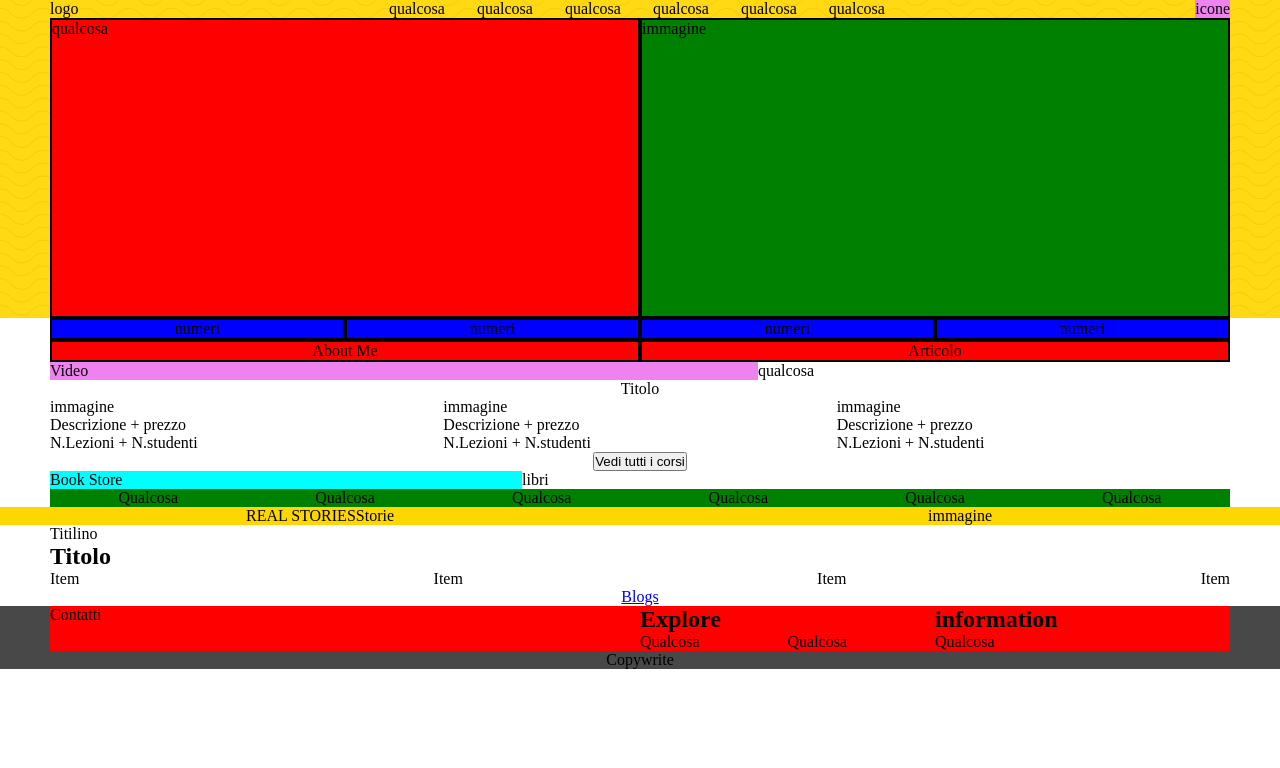
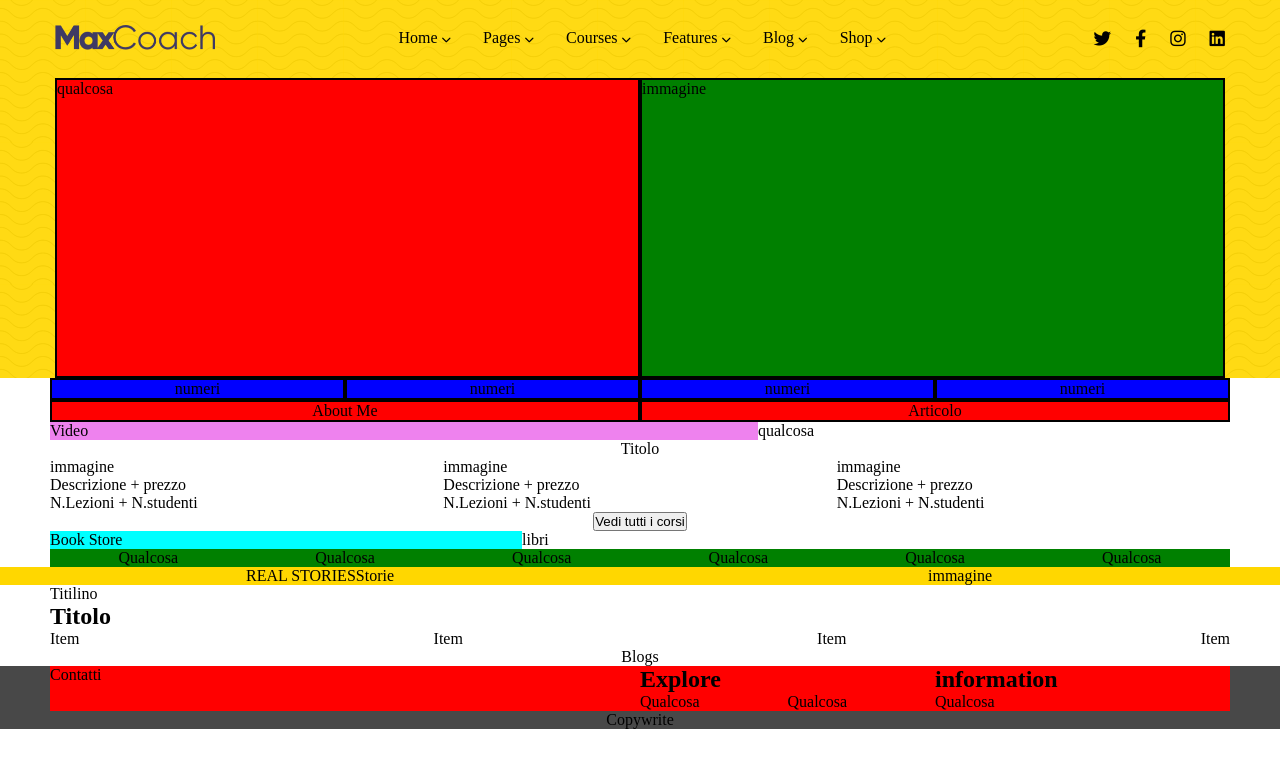
Before and after one commit to Marco-Vigilio/proj-html-vuejs, a Vue app: page / in a window 1280 px wide. Shown: the top 768 px of the page. Built offline with nearby package versions, Linux system fonts and the light colour scheme.

Commit message:
inserisco logo e icone all'header + menu in forma dinamica su un'altro component

```diff
--- a/index.html
+++ b/index.html
@@ -1,13 +1,19 @@
 <!DOCTYPE html>
 <html lang="en">
+
 <head>
   <meta charset="UTF-8" />
   <link rel="icon" type="image/svg+xml" href="/vite.svg" />
   <meta name="viewport" content="width=device-width, initial-scale=1.0" />
+  <link rel="stylesheet" href="https://cdnjs.cloudflare.com/ajax/libs/font-awesome/6.4.0/css/all.min.css"
+    integrity="sha512-iecdLmaskl7CVkqkXNQ/ZH/XLlvWZOJyj7Yy7tcenmpD1ypASozpmT/E0iPtmFIB46ZmdtAc9eNBvH0H/ZpiBw=="
+    crossorigin="anonymous" referrerpolicy="no-referrer" />
   <title>Vite + Vue</title>
 </head>
+
 <body>
   <div id="app"></div>
   <script type="module" src="/src/main.js"></script>
 </body>
+
 </html>
--- a/src/App.vue
+++ b/src/App.vue
@@ -19,8 +19,6 @@ export default {
 </template>
 
 <style lang="scss">
-@import './style/generals.scss';
-
 * {
     margin: 0;
     padding: 0;
@@ -30,4 +28,9 @@ export default {
 ul {
     list-style: none;
 }
+
+a {
+    text-decoration: none;
+    color: black;
+}
 </style>
--- a/src/components/AppHeader.vue
+++ b/src/components/AppHeader.vue
@@ -23,7 +23,7 @@ header {
     background-color: gold;
 
     div.contain {
-        max-width: 1180px;
+        max-width: 1170px;
         margin: 0 auto;
     }
 
--- /dev/null
+++ b/src/components/header/Menu.vue
@@ -0,0 +1,39 @@
+<template>
+    <div class="menu">
+        <ul>
+            <li>
+                <a href="#">{{ name }} <i class="fa-solid fa-chevron-down"></i></a>
+            </li>
+        </ul>
+    </div>
+</template>
+<script>
+export default {
+    name: "Menu",
+    props: {
+        name: String,
+    },
+    data() {
+
+    },
+}
+</script>
+<style lang="scss" scoped>
+li {
+    margin: 0 1rem;
+    border-bottom: 2px solid transparent;
+    line-height: normal;
+
+    vertical-align: text-top;
+
+    i {
+        font-size: .6rem;
+
+    }
+
+    &:hover {
+        border-bottom: 2px solid black;
+    }
+
+}
+</style>
--- a/src/components/header/NavHeader.vue
+++ b/src/components/header/NavHeader.vue
@@ -1,53 +1,96 @@
 <template>
     <nav>
-        <div class="image-logo">
-            logo
+        <div class="image_logo">
+            <img src="../../assets/img/dark-logo.png" alt="">
         </div>
+
 
         <div class="menu">
             <ul>
-                <li>qualcosa</li>
-                <li>qualcosa</li>
-                <li>qualcosa</li>
-                <li>qualcosa</li>
-                <li>qualcosa</li>
-                <li>qualcosa</li>
+                <Menu v-for="element in arrayMenu" :name=element.name />
             </ul>
         </div>
 
         <div class="social">
             <ul>
-                <li>icone</li>
+                <li><a href="#"><i class="fa-brands fa-twitter"></i></a></li>
+                <li><a href="#"><i class="fa-brands fa-facebook-f"></i></a></li>
+                <li><a href="#"><i class="fa-brands fa-instagram"></i></a></li>
+                <li><a href="#"><i class="fa-brands fa-linkedin"></i></a></li>
             </ul>
         </div>
     </nav>
 </template>
 <script>
+import Menu from './Menu.vue';
 export default {
     name: "Nav Header",
+    components: {
+        Menu
+    },
+    data() {
+        return {
+            arrayMenu: [
+                {
+                    name: "Home"
+                },
+                {
+                    name: "Pages"
+                },
+                {
+                    name: "Courses"
+                },
+                {
+                    name: "Features"
+                },
+                {
+                    name: "Blog"
+                },
+                {
+                    name: "Shop"
+                },
 
+            ]
+        }
+    }
 }
 </script>
 <style lang="scss" scoped>
 nav {
     display: flex;
     justify-content: space-between;
+    align-items: center;
+    padding: 1.5rem 0;
 
     .menu {
+        ul {
+            display: flex;
+        }
+    }
+
+    .image_logo {
+        width: 160px;
+
+        img {
+            width: 100%;
+        }
+    }
+
+    .social {
+        display: flex;
+        justify-content: flex-end;
 
         ul {
             display: flex;
 
             li {
-                margin: 0 1rem;
+                padding-left: 1.5rem;
+
+                i {
+                    font-size: 1.1rem;
+                }
             }
         }
     }
-
-    .social {
-        background-color: violet;
-        display: flex;
-        justify-content: flex-end;
-    }
 }
 </style>
```
Lines whose indentation alone changed are shown as unchanged.
